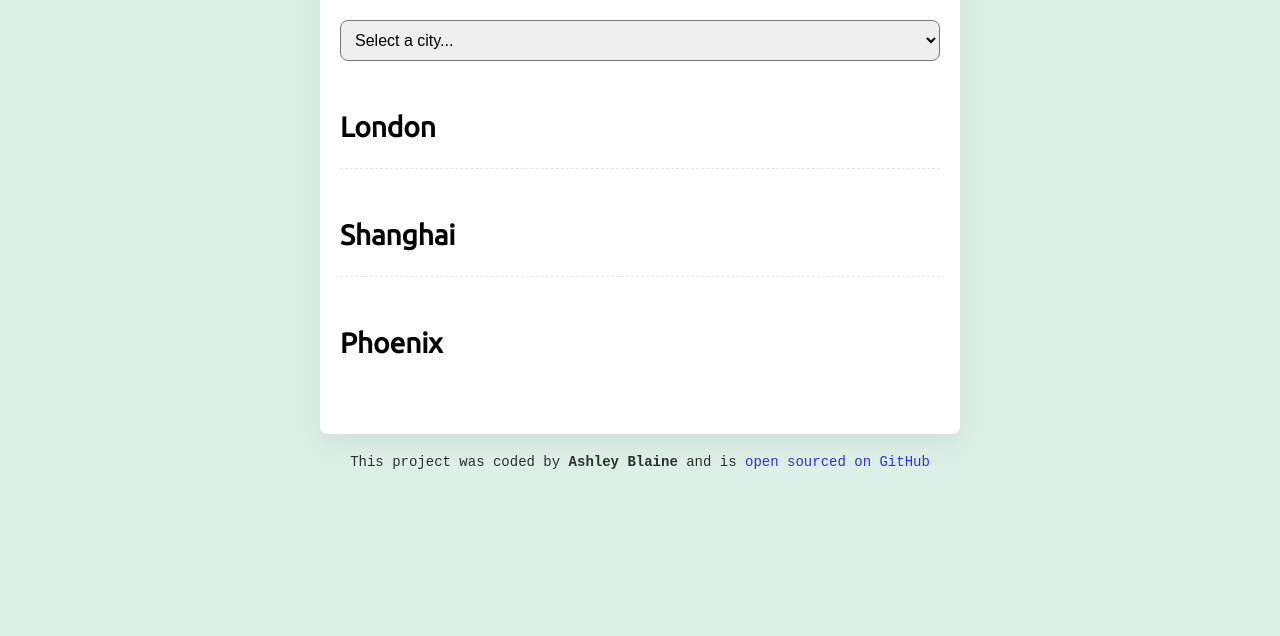
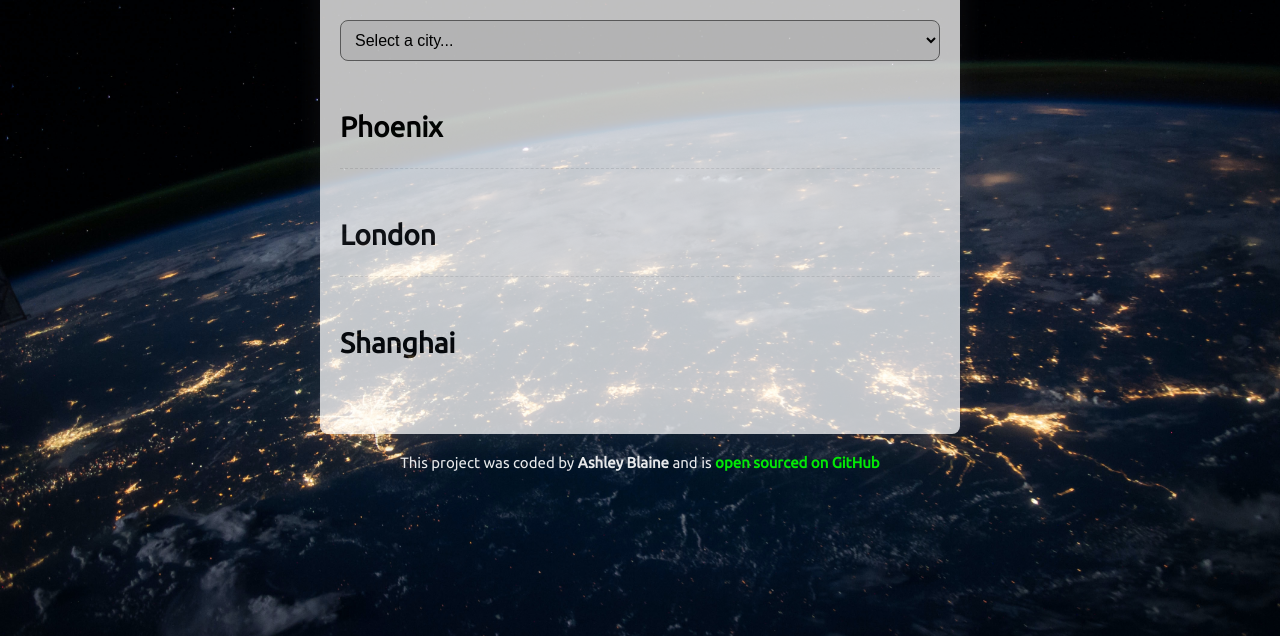
Before and after one commit to a-blaine/world-clock-project, a plain HTML site: page index.html in a window 1280 px wide. Shown: the part 164-800 px from the top of the page. Drawn offline with nearby package versions, Linux system fonts and the light colour scheme; a script that the page names is missing.

Commit message:
Added background-image

```diff
--- a/css/styles.css
+++ b/css/styles.css
@@ -1,7 +1,9 @@
 @import url("https://fonts.googleapis.com/css2?family=Ubuntu&display=swap");
 
 body {
-  background: #ddf0e7;
+  background-image: url("nasa.jpg");
+  background-repeat: no-repeat;
+  background-size: 100%;
   font-family: "Ubuntu", sans-serif;
 }
 
@@ -31,10 +33,11 @@ h2 {
   background-color: #ffffff;
   display: block;
   margin: 60px auto 20px;
+  opacity: 0.75;
   padding: 20px;
   width: 600px;
   border-radius: 8px;
-  box-shadow: 0px 8px 24px rgba(149, 157, 165, 0.2);
+  box-shadow: rgba(100, 100, 111, 0.2) 0px 7px 29px 0px;
 }
 
 .container a {
@@ -77,15 +80,16 @@ h2 {
 }
 
 footer {
-  font-family: monospace;
-  font-size: 14px;
-  opacity: 80%;
+  color: #ffffff;
+  font-size: 15px;
+  opacity: 90%;
 }
 
 footer a {
+  color: #02ff02;
   text-decoration: none;
 }
 
 footer a:hover {
-  font-weight: 600;
+  text-decoration: underline;
 }
--- a/index.html
+++ b/index.html
@@ -21,6 +21,13 @@
         <option value="America/New_York">New York</option>
       </select>
       <div id="cities">
+        <div class="city" id="phoenix">
+          <div>
+            <h2>Phoenix</h2>
+            <div class="date"></div>
+          </div>
+          <div class="time"></div>
+        </div>
         <div class="city" id="london">
           <div>
             <h2>London</h2>
@@ -35,19 +42,17 @@
           </div>
           <div class="time"></div>
         </div>
-        <div class="city" id="phoenix">
-          <div>
-            <h2>Phoenix</h2>
-            <div class="date"></div>
-          </div>
-          <div class="time"></div>
-        </div>
       </div>
     </div>
     <footer>
       This project was coded by <strong>Ashley Blaine</strong> and is
-      <a href="https://github.com/a-blaine/world-clock-project" target="_blank">
-        open sourced on GitHub</a
+      <strong
+        ><a
+          href="https://github.com/a-blaine/world-clock-project"
+          target="_blank"
+        >
+          open sourced on GitHub</a
+        ></strong
       >
     </footer>
     <script src="javascript/script.js"></script>
```
Also changed, not shown: css/nasa.jpg (added).
